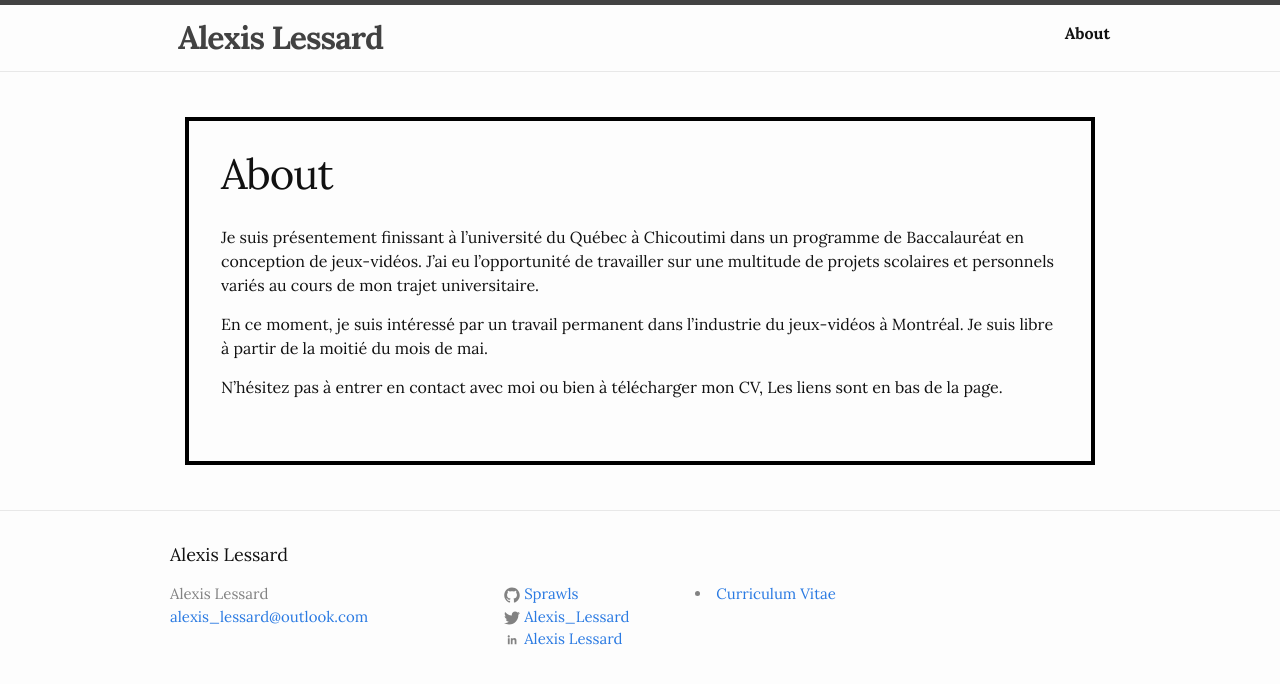
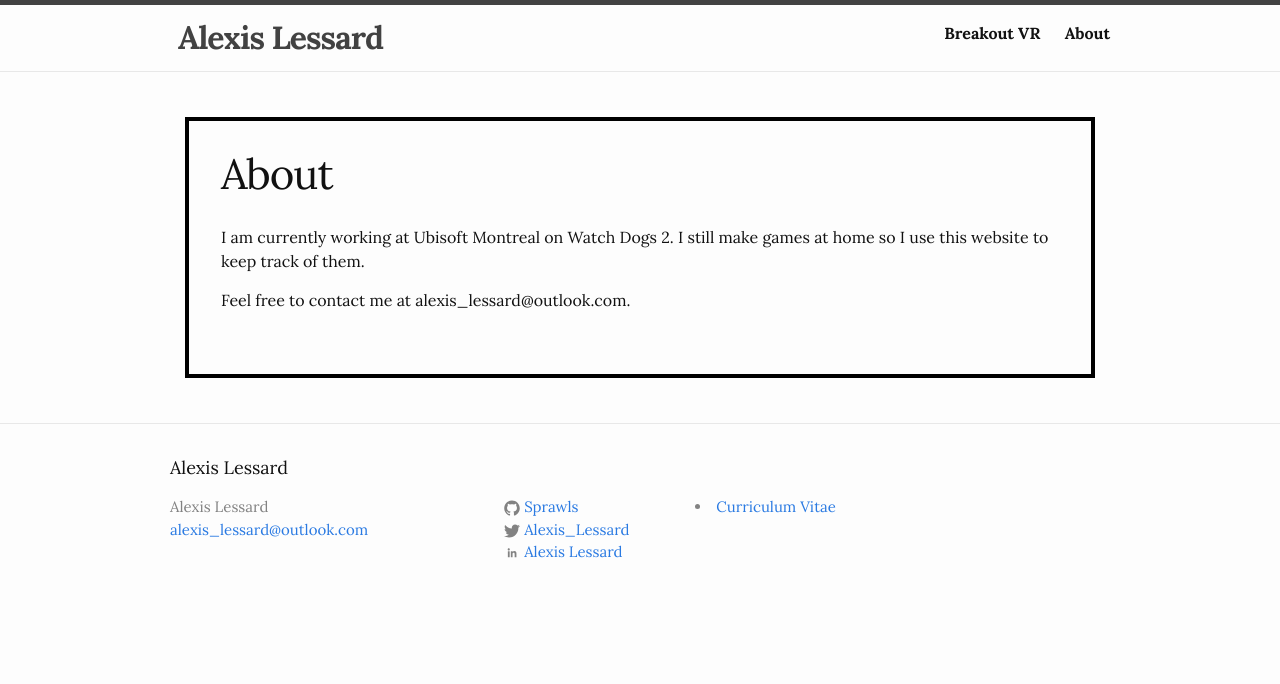
Before and after one commit to sprawls/sprawls.github.io, a Jekyll site: the page built from about.md, in a window 1280 px wide. Shown: the top 684 px of the page. Built offline with Jekyll 4.4.1, drawn with Linux system fonts in a browser that asks for light colours; nearby versions of some CDN libraries; comment, search, counter and statistics services are not loaded.

Commit message:
Added Breakout VR, Fixed Readme and modified Sharkcop

```diff
--- a/_posts/2016-02-15-SharkCop.markdown
+++ b/_posts/2016-02-15-SharkCop.markdown
@@ -15,4 +15,6 @@ localImage : ""
 image : ""
 link : "http://gamejolt.com/games/shark-cop-justice-legacy/80479"
 ---
-Follow shark cop on a normal day at work. Fill paperwork, harass commissioner Pencil Washington, get Starlin back in jail and harm over a hundred fishes in the process !
+Follow shark cop on a normal day at work. Fill paperwork, harass commissioner Pencil Washington, get Starlin back in jail and harm over a hundred fish in the process !
+
+This game was made for the Indies vs Gamers jam where the winning game was to be played by a few famous youtubers. Despite not winning, the game still managed to reach over 100k views on Youtube.
--- a/_posts/2016-02-16-ElectricUniverse.markdown
+++ b/_posts/2016-02-16-ElectricUniverse.markdown
@@ -1,7 +1,7 @@
 ---
 layout: game
 category : game
-weight : 100
+weight : 90
 title:  "Electric Universe"
 engine: "Unity 5"
 style:  "Arcade Racing"
--- a/about.md
+++ b/about.md
@@ -4,8 +4,6 @@ title: About
 permalink: /about/
 ---
 
-Je suis présentement finissant à l'université du Québec à Chicoutimi dans un programme de Baccalauréat en conception de jeux-vidéos. J'ai eu l'opportunité de travailler sur une multitude de projets scolaires et personnels variés au cours de mon trajet universitaire.
+I am currently working at Ubisoft Montreal on Watch Dogs 2. I still make games at home so I use this website to keep track of them.
 
-En ce moment, je suis intéressé par un travail permanent dans l'industrie du jeux-vidéos à Montréal. Je suis libre à partir de la moitié du mois de mai.
-
-N'hésitez pas à entrer en contact avec moi ou bien à télécharger mon CV, Les liens sont en bas de la page.
+Feel free to contact me at alexis_lessard@outlook.com.
```
Also changed, not shown: other parts of _posts/2016-02-15-SharkCop.markdown (+1 -1 lines), 2016-09-23-BreakoutVR.mdown (added, +24 -0 lines), public/images/img_breakout.png (added), public/images/img_breakout_2.png (added).
